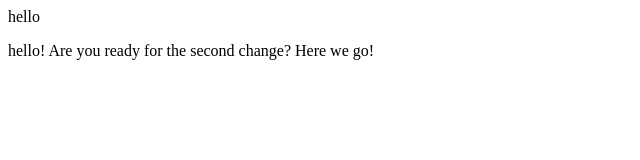
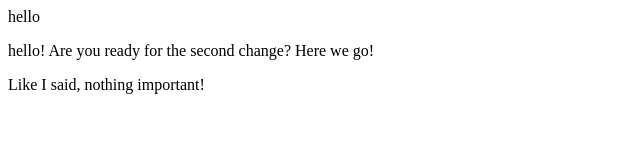
Before and after one commit to Physicalpixel/GIT_TEST, a plain HTML site: page index.html in a window 1280 px wide. Shown: the whole page, without its empty margins (0-640 px from the left). Drawn offline with Linux system fonts and the light colour scheme.

Commit message:
Third change nothing important 31st May

```diff
--- a/index.html
+++ b/index.html
@@ -1,2 +1,3 @@
 <h>hello</h>
 <p>hello! Are you ready for the second change? Here we go!</p>
+<p>Like I said, nothing important!</p>
```
Also changed, not shown: 1 other file.
